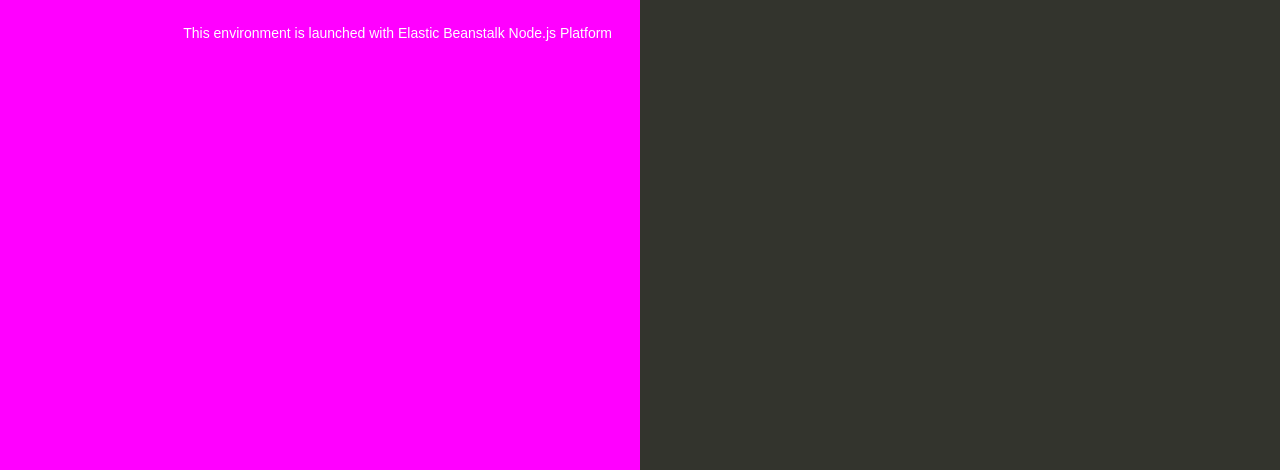
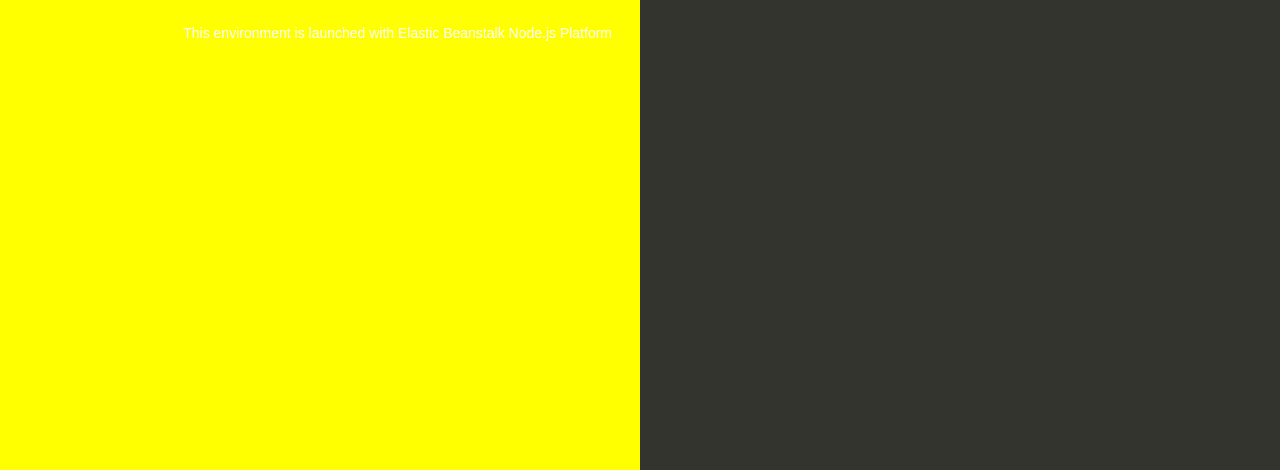
Before and after one commit to Shivam281095/NodeJs, a website: page index.html in a window 1280 px wide. Shown: the part 330-800 px from the top of the page. Drawn offline with Linux system fonts and the light colour scheme.

Commit message:
change color

```diff
--- a/index.html
+++ b/index.html
@@ -35,7 +35,7 @@
 
         text-align: right;
         padding-top: 11em;
-        background-color: Magenta;
+        background-color: Yellow;
 
       }
       .textColumn p {
```
